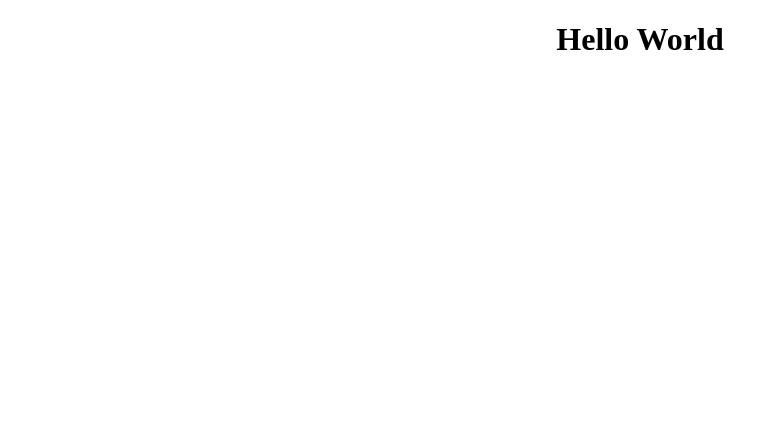
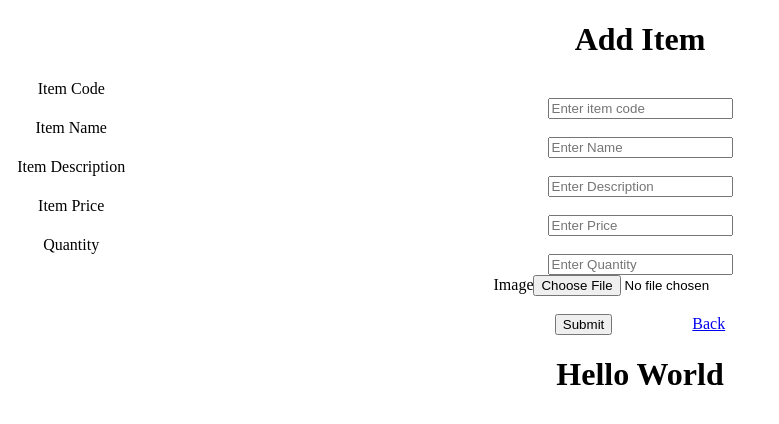
Before and after one commit to PoornaSenadheera100/SPSH-Ayurvedic-Center, a React (Create React App) app in the folder frontend/: page /item/add in a window 1280 px wide. Shown: the top 424 px of the page, without its empty margins (0-779 px from the left). Built offline with nearby package versions, Linux system fonts and the light colour scheme; no server answers.

Commit message:
Added the routes to App.js

```diff
--- a/frontend/src/App.js
+++ b/frontend/src/App.js
@@ -1,10 +1,15 @@
 import './App.css';
+import { BrowserRouter as Router, Route } from "react-router-dom";
+import AddItem from './components/AddItem';
 
 function App() {
   return (
+    <Router>
     <div className="App">
+      <Route path="/item/add/" exact component={AddItem}></Route>
       <h1>Hello World</h1>
     </div>
+    </Router>
   );
 }
 
```
